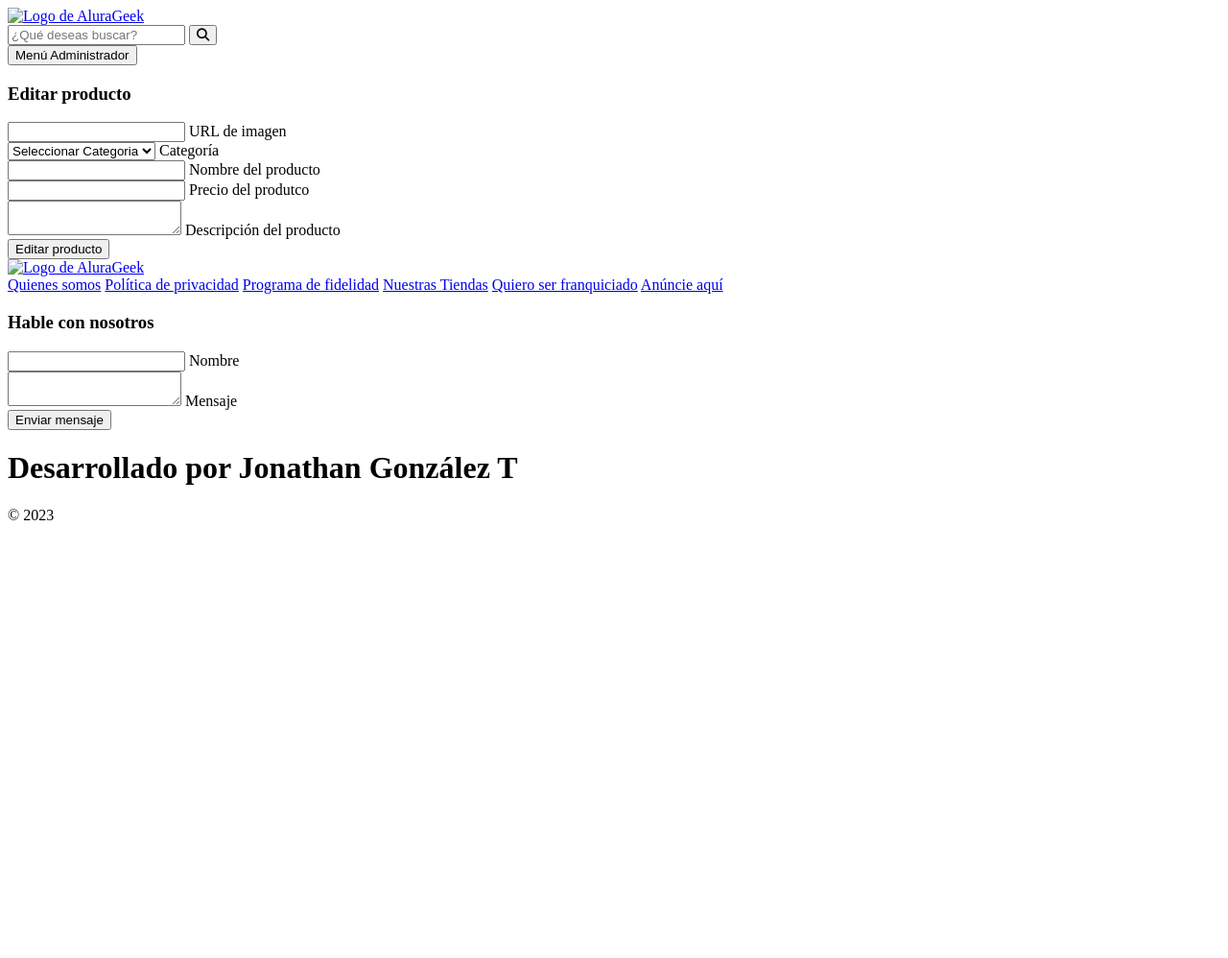
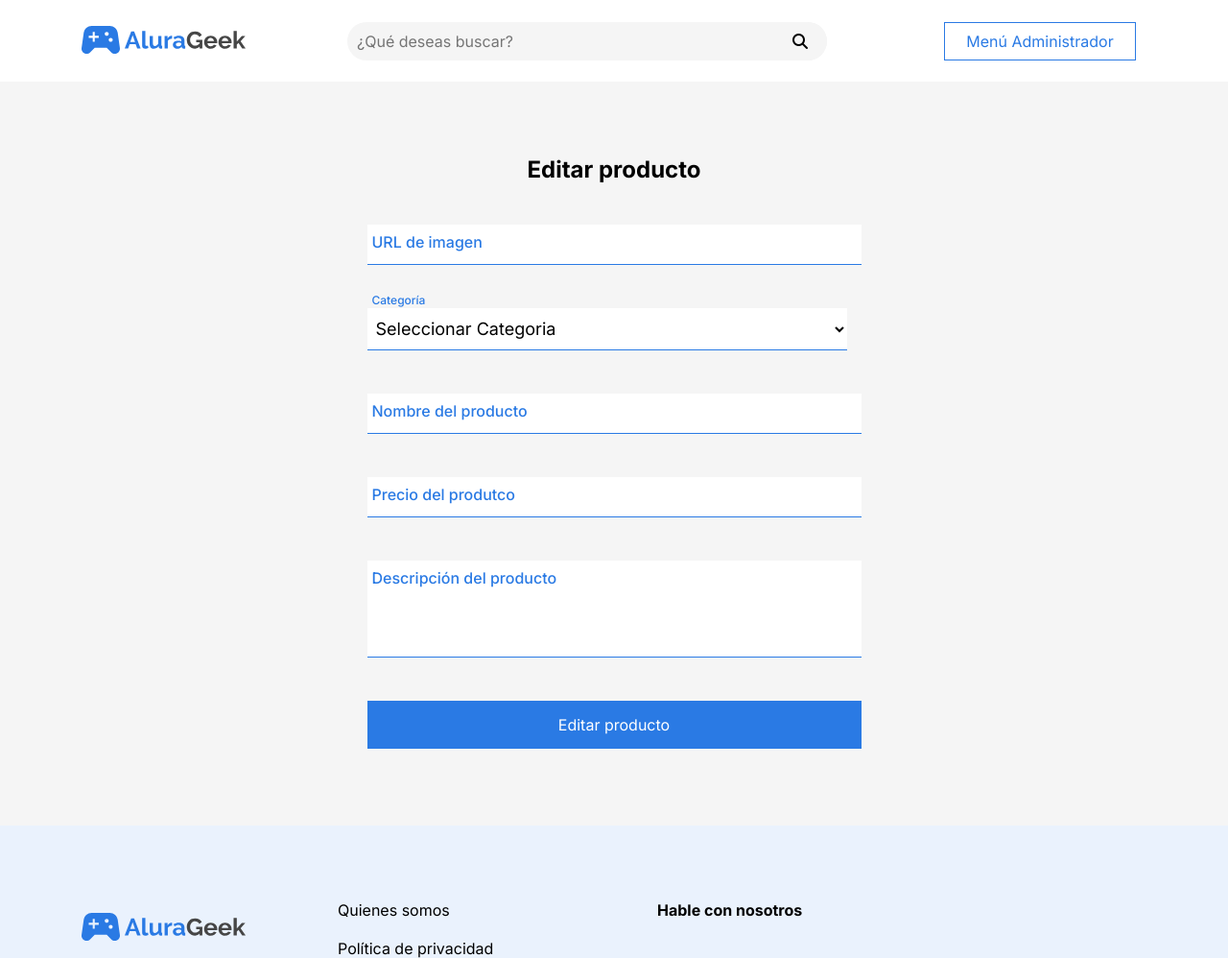
Before and after one commit to JonathanGT23/AluraGeek, a plain HTML site: page screens/editar.html in a window 1280 px wide. Shown: the top 998 px of the page at 96% size. Before the commit the page ends 800 px from the top, so only its background shows below. Drawn offline with Linux system fonts and the light colour scheme; the site is published under a folder, as on GitHub Pages, so addresses that start at the root find nothing; no server answers.

Commit message:
Update editar.html

```diff
--- a/screens/editar.html
+++ b/screens/editar.html
@@ -4,33 +4,33 @@
     <meta charset="UTF-8">
     <meta name="viewport" content="width=device-width, initial-scale=1.0">
     <title>AluraGeek-Editar</title>
-    <link rel="stylesheet" href="/assets/css/reset.css">
-    <link rel="stylesheet" href="/assets/css/body.css">
+    <link rel="stylesheet" href="../assets/css/reset.css">
+    <link rel="stylesheet" href="../assets/css/body.css">
     <link rel="stylesheet" href="https://cdnjs.cloudflare.com/ajax/libs/font-awesome/6.4.0/css/all.min.css" integrity="sha512-iecdLmaskl7CVkqkXNQ/ZH/XLlvWZOJyj7Yy7tcenmpD1ypASozpmT/E0iPtmFIB46ZmdtAc9eNBvH0H/ZpiBw==" crossorigin="anonymous" referrerpolicy="no-referrer" />
 
-    <link rel="stylesheet" href="/assets/css/cabecera/cabecera.css">
-    <link rel="stylesheet" href="/assets/css/cabecera/cabecera-logo.css">
-    <link rel="stylesheet" href="/assets/css/cabecera/cabecera-buscador.css">
-    <link rel="stylesheet" href="/assets/css/cabecera/cabecera-boton-login.css">
+    <link rel="stylesheet" href="../assets/css/cabecera/cabecera.css">
+    <link rel="stylesheet" href="../assets/css/cabecera/cabecera-logo.css">
+    <link rel="stylesheet" href="../assets/css/cabecera/cabecera-buscador.css">
+    <link rel="stylesheet" href="../assets/css/cabecera/cabecera-boton-login.css">
 
 
 
-    <link rel="stylesheet" href="/assets/css/agregar-html/agregar.css">
-    <link rel="stylesheet" href="/assets/css/agregar-html/agregar-form.css">
+    <link rel="stylesheet" href="../assets/css/agregar-html/agregar.css">
+    <link rel="stylesheet" href="../assets/css/agregar-html/agregar-form.css">
 
 
-    <link rel="stylesheet" href="/assets/css/rodapie-form/rodapie-form.css">
-    <link rel="stylesheet" href="/assets/css/rodapie-form/rodapie-container.css">
-    <link rel="stylesheet" href="/assets/css/rodapie-form/rodapie-logo.css">
-    <link rel="stylesheet" href="/assets/css/rodapie-form/rodapie-info.css">
-    <link rel="stylesheet" href="/assets/css/rodapie-form/rodapie-form-contacto.css">
+    <link rel="stylesheet" href="../assets/css/rodapie-form/rodapie-form.css">
+    <link rel="stylesheet" href="../assets/css/rodapie-form/rodapie-container.css">
+    <link rel="stylesheet" href="../assets/css/rodapie-form/rodapie-logo.css">
+    <link rel="stylesheet" href="../assets/css/rodapie-form/rodapie-info.css">
+    <link rel="stylesheet" href="../assets/css/rodapie-form/rodapie-form-contacto.css">
 
-    <link rel="stylesheet" href="/assets/css/footer.css">
+    <link rel="stylesheet" href="../assets/css/footer.css">
 </head>
 <body>
     <header class="cabecera">
         <div class="cabecera__logo">
-            <a href="../index.html"><img src="/assets/img/Logo.svg" alt="Logo de AluraGeek" class="logo"></a>
+            <a href="../index.html"><img src="../assets/img/Logo.svg" alt="Logo de AluraGeek" class="logo"></a>
         </div>
         <div class="cabecera__buscador">
                 <input type="search" class="cabecera__buscador-input" placeholder="¿Qué deseas buscar?">
@@ -86,7 +86,7 @@
     <section class="rodapie-form">
         <div class="rodapie-container">
          <div class="rodapie__logo">
-             <a href="../index.html"><img src="/assets/img/Logo.svg" alt="Logo de AluraGeek" class="logo__rodapie"></a>
+             <a href="../index.html"><img src="../assets/img/Logo.svg" alt="Logo de AluraGeek" class="logo__rodapie"></a>
          </div>
 
          <div class="rodapie__info">
@@ -126,6 +126,6 @@
 
      </footer>
 
-     <script type="module" src="/controllers/editar-controller.js"></script>
+     <script type="module" src="../controllers/editar-controller.js"></script>
 </body>
 </html>
```
